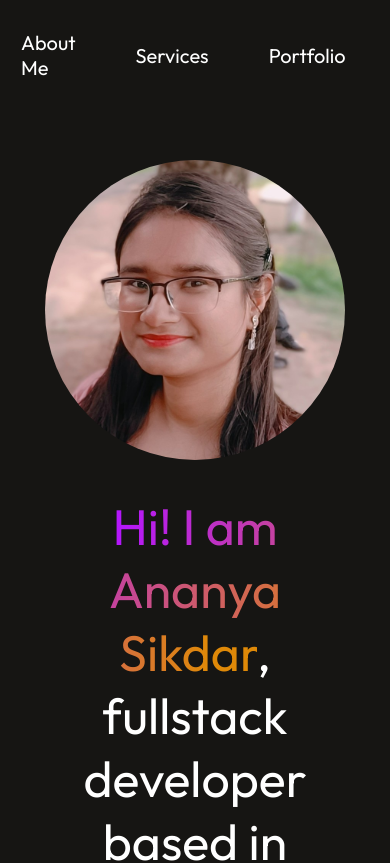
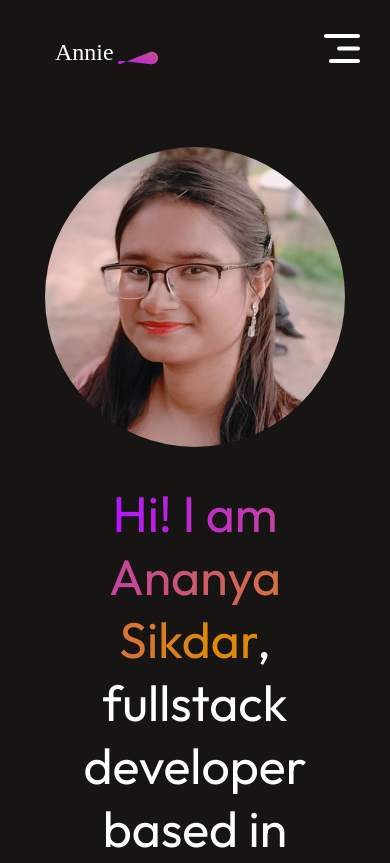
Before and after one commit to sikdarananya/Ananya_Sikdar, a React (Vite) app: page / in a window 390 px wide. Shown: the top 863 px of the page. Built offline with nearby package versions, Linux system fonts and the light colour scheme.

Commit message:
nav section responsive

```diff
--- a/src/Components/Navbar/Navbar.css
+++ b/src/Components/Navbar/Navbar.css
@@ -37,3 +37,56 @@
     text-decoration: none;
     color: white;
 }
+
+.nav-mob-close{
+    display: none;
+}
+
+.nav-mob-open{
+    display: none;
+}
+
+@media(max-width:768px){
+    .navbar{
+        margin: 20px 50px;
+    }
+
+    .nav-connect{
+        display: none;
+    }
+
+    .nav-mob-open{
+        display: block;
+        position: fixed;
+        right: 30px;
+    }
+
+    .nav-mob-close{
+        display: block;
+        position: relative;
+        top: 30px;
+        left: 290px;
+        width: 30px;
+    }
+
+    .nav-menu{
+        position: fixed;
+        flex-direction: column;
+        align-items: start;
+        top: 0;
+        gap: 30px;
+        background-color: #1F0016;
+        width: 350px;
+        height: 100%;
+        z-index: 2;
+        transition: right 0.5s;
+        right: -350px;
+    }
+
+    .nav-menu li{
+        font-size: 30px;
+        padding-left: 100px;
+        flex-direction: row;
+        gap: 20px;
+    }
+}
--- a/src/Components/Navbar/Navbar.jsx
+++ b/src/Components/Navbar/Navbar.jsx
@@ -1,17 +1,31 @@
-import React, {useState} from 'react'
+import React, {useRef, useState} from 'react'
 import './Navbar.css'
 import underline from '../../assets/nav_underline.svg'
 import AnchorLink from 'react-anchor-link-smooth-scroll'
 import logo from '../../assets/logo.svg'
+import menu_open from '../../assets/menu_open.svg'
+import menu_close from '../../assets/menu_close.svg'
+
 
 const Navbar = () => {
 
   const [menu, setMenu] = useState("home");
+  const menuRef = useRef();
+
+  const openMenu = () => {
+    menuRef.current.style.right="0";
+  }
+
+  const closeMenu = () => {
+    menuRef.current.style.right="-350px";
+  }
 
   return (
     <div className='navbar'>
         <img src={logo} alt="" className='logo'/>
-        <ul className='nav-menu'>
+        <img src={menu_open} onClick={openMenu} alt="" className='nav-mob-open'/>
+        <ul ref={menuRef} className='nav-menu'>
+          <img src={menu_close} onClick={closeMenu} alt="" className="nav-mob-close" />
             <li>
               <AnchorLink className='anchor-link' href='#home'><p onClick={()=>setMenu("home")}>Home</p></AnchorLink>{menu === "home"?<img src={underline} alt='' /> : <></>}
             </li>
```
